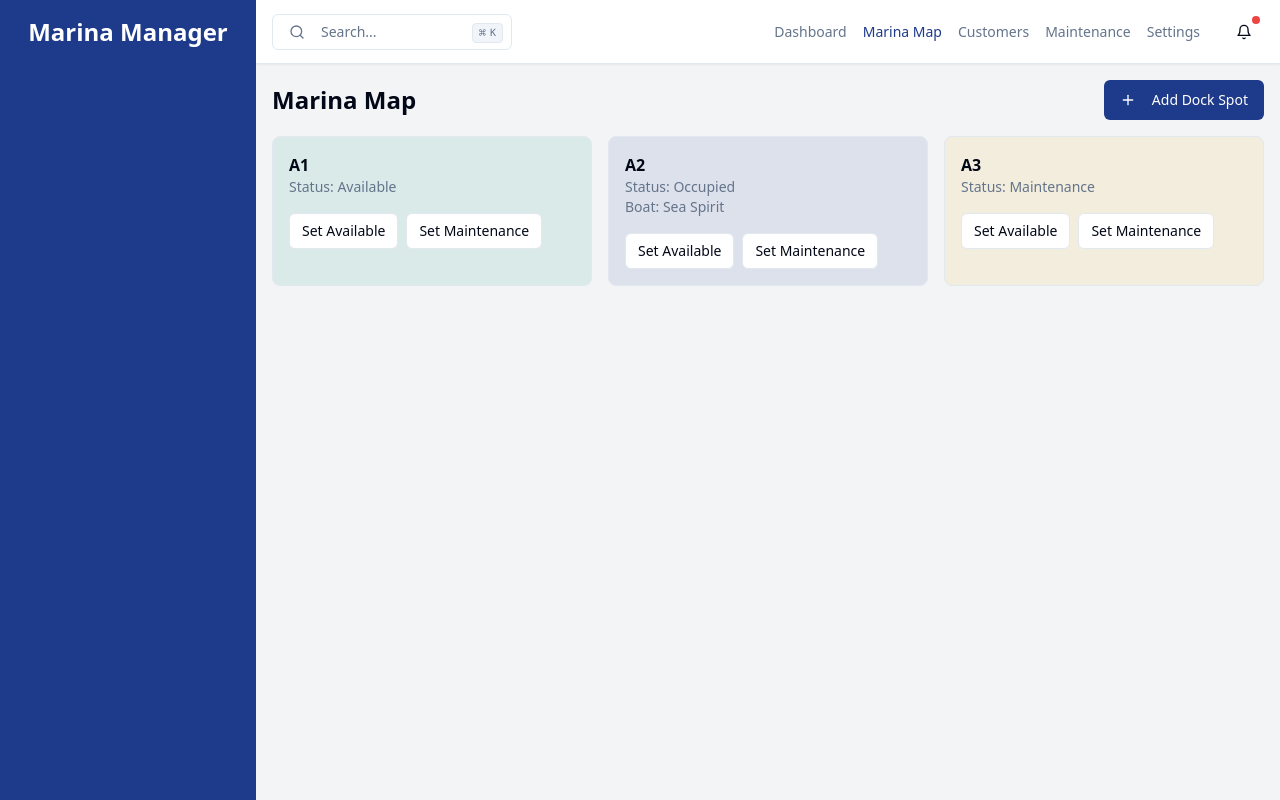
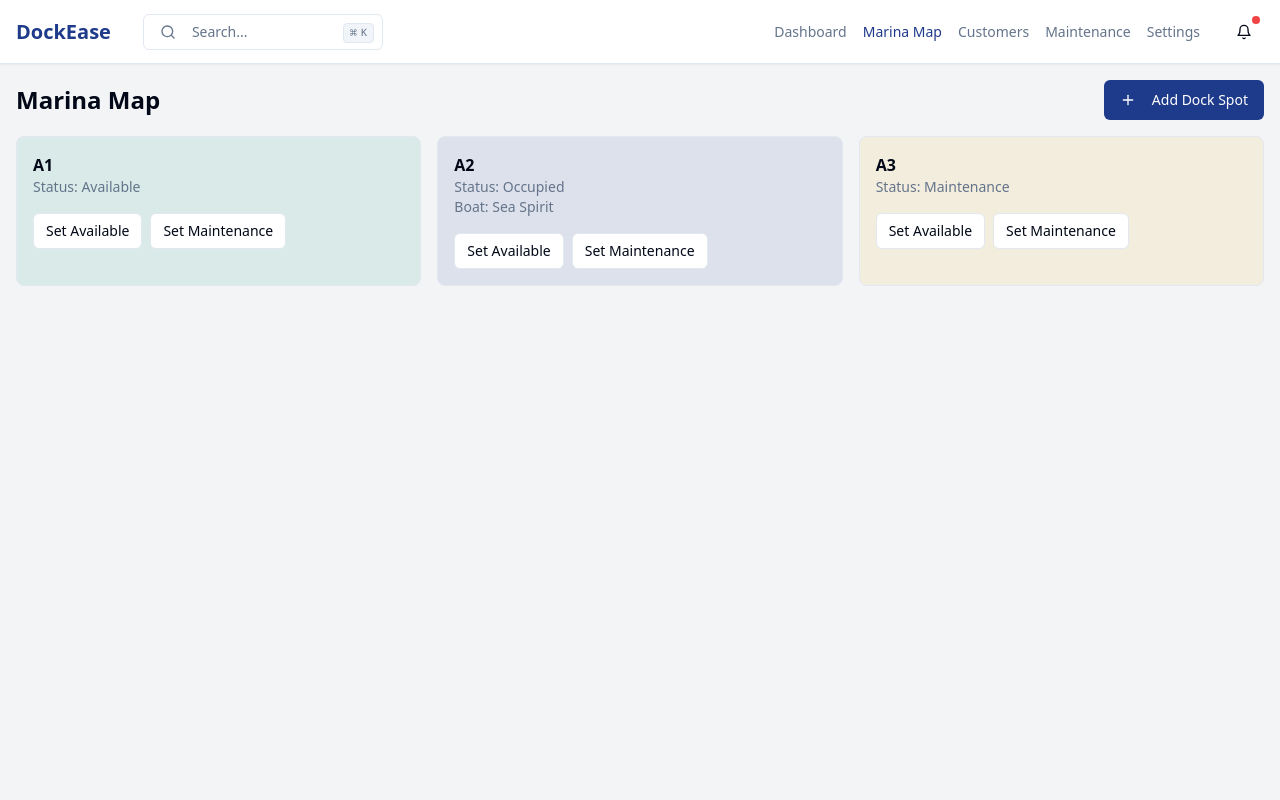
Before and after one commit to lolacascade/camptrackpro-773840e8, a React (Vite) app: page /map in a window 1280 px wide. Built offline with nearby package versions, Linux system fonts and the light colour scheme.

Commit message:
Remove Sidebar and Update Header
Removed the entire sidebar section from the layout. Updated the header to display "DockEase" as the logo and repositioned the header and navigation to the top of the layout for better space utilization.
[skip gpt_engineer]

```diff
--- a/src/components/layout/Header.tsx
+++ b/src/components/layout/Header.tsx
@@ -8,7 +8,6 @@ import {
   CommandList,
 } from "@/components/ui/command";
 import { Button } from "@/components/ui/button";
-import { Input } from "@/components/ui/input";
 import { useState, useEffect } from "react";
 import { useNavigate, Link, useLocation } from "react-router-dom";
 import { NotificationDrawer } from "@/components/notifications/NotificationDrawer";
@@ -68,7 +67,8 @@ export function Header() {
 
   return (
     <div className="flex h-16 items-center justify-between border-b bg-white px-4 shadow-sm">
-      <div className="flex items-center gap-4">
+      <div className="flex items-center gap-8">
+        <h1 className="text-xl font-bold text-primary">DockEase</h1>
         <Button
           variant="outline"
           className="relative h-9 w-60 justify-start text-sm text-muted-foreground"
--- a/src/components/layout/Layout.tsx
+++ b/src/components/layout/Layout.tsx
@@ -1,16 +1,12 @@
-import { Sidebar } from "./Sidebar";
 import { Header } from "./Header";
 
 export function Layout({ children }: { children: React.ReactNode }) {
   return (
-    <div className="flex h-screen bg-gray-100">
-      <Sidebar />
-      <div className="flex flex-1 flex-col overflow-hidden">
-        <Header />
-        <main className="flex-1 overflow-y-auto p-4">
-          {children}
-        </main>
-      </div>
+    <div className="flex h-screen flex-col bg-gray-100">
+      <Header />
+      <main className="flex-1 overflow-y-auto p-4">
+        {children}
+      </main>
     </div>
   );
 }
--- a/src/components/layout/Sidebar.tsx
+++ /dev/null
@@ -1,11 +0,0 @@
-import { cn } from "@/lib/utils";
-
-export function Sidebar() {
-  return (
-    <div className="flex h-full w-64 flex-col bg-primary">
-      <div className="flex h-16 items-center justify-center border-b border-primary/10">
-        <h1 className="text-2xl font-bold text-white">Marina Manager</h1>
-      </div>
-    </div>
-  );
-}
```
